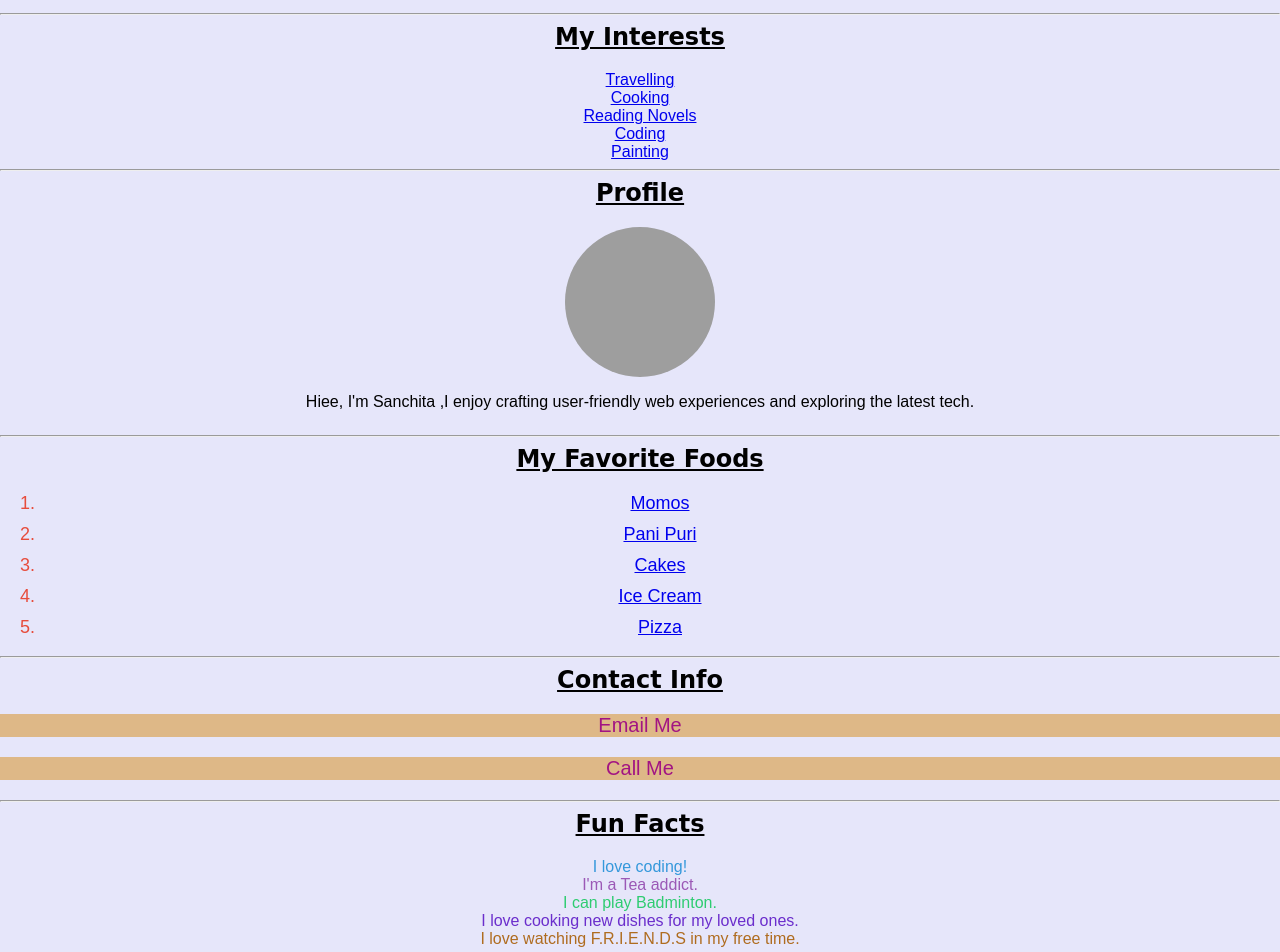
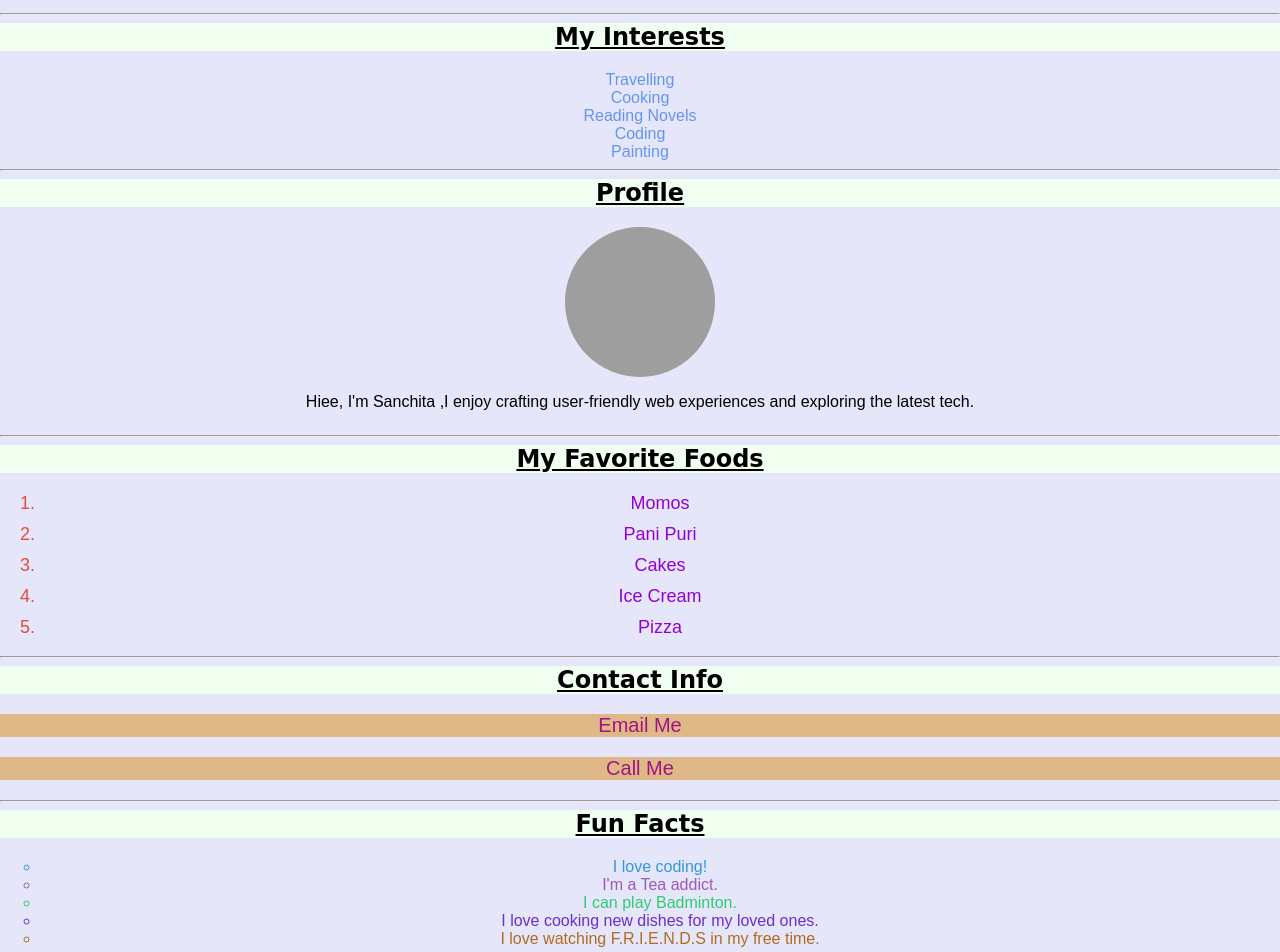
Before and after one commit to sanchitaaa10/HTML-CSS, a plain HTML site: page Intro_page.html in a window 1280 px wide. Shown: the part 120-1072 px from the top of the page. Drawn offline with Linux system fonts and the light colour scheme; grey boxes are pictures that could not be loaded.

Commit message:
edited list

```diff
--- a/Intro_page.html
+++ b/Intro_page.html
@@ -16,12 +16,23 @@
             font-family:'Lucida Sans', 'Lucida Sans Regular', 'Lucida Grande', 'Lucida Sans Unicode', Geneva, Verdana, sans-serif;
             margin-top: 40px;
             color: rgb(81, 28, 165);
+            font-size:xx-large;
         }
         h2{
             font-family: cursive;
             font-style: inherit;
             margin-top: 0px;
+            background-color:honeydew;
         }
+        .Interests a{
+            color:cornflowerblue;
+            text-decoration:none;
+        }
+        .Interests a:hover {
+    color: aquamarine;
+    text-decoration: underline wavy;
+}
+
 
         .circle-img {
     border-radius: 50%;
@@ -43,8 +54,17 @@
         }
 
         ol.custom-list li {
-            color: #e74c3c;
+            color:#e74c3c;
             margin-bottom: 10px;
+        }
+        .custom-list a{
+            color:darkviolet;
+            text-decoration: none;
+
+        }
+        .custom-list a:hover{
+            color:aqua;
+            text-decoration: underline;
         }
         .contact a {
             display: block;
@@ -56,8 +76,8 @@
         }
 
         .fun-facts ul {
-            list-style: none;
-            padding:0%;
+            list-style:circle;
+
             text-align: center;
         }
 
```
